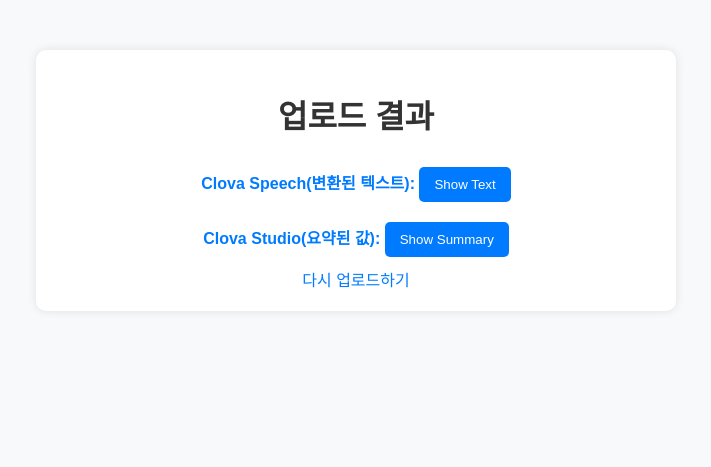
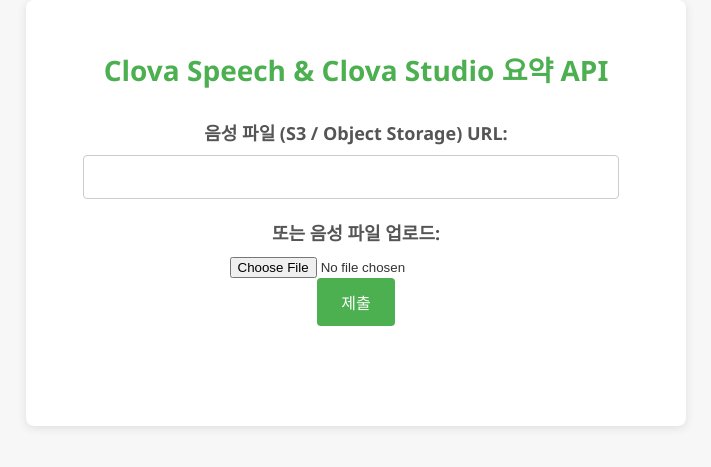
Before and after one commit to tkwk5445/Clova-API, a Flask app: template Clova API/templates/index.html in a window 1280 px wide. Shown: the top 467 px of the page, without its empty margins (284-995 px from the left). Run offline with Flask 3, Linux system fonts and the light colour scheme; the template is opened without the code that fills it, so the values that code supplies are empty.

Commit message:
Update index.html

```diff
--- a/Clova API/templates/index.html
+++ b/Clova API/templates/index.html
@@ -3,94 +3,105 @@
 <head>
     <meta charset="UTF-8">
     <meta name="viewport" content="width=device-width, initial-scale=1.0">
-    <title>업로드 결과</title>
+    <title>Clova API</title>
     <style>
         body {
-            font-family: 'Arial', sans-serif;
+            font-family: 'Segoe UI', Tahoma, Geneva, Verdana, sans-serif;
             text-align: center;
-            background-color: #f8f9fa;
+            background-color: #f7f7f7;
             margin: 0;
             padding: 0;
+            color: #333;
         }
         .container {
             max-width: 600px;
-            margin: 50px auto;
-            padding: 20px;
-            border-radius: 10px;
+            margin: 0 auto;
+            padding: 30px;
             background-color: #fff;
-            box-shadow: 0 0 10px rgba(0, 0, 0, 0.1);
+            border-radius: 8px;
+            box-shadow: 0 2px 10px rgba(0, 0, 0, 0.1);
+            position: relative;
         }
         h1 {
-            color: #333;
+            color: #4CAF50;
+            font-size: 28px;
             margin-bottom: 20px;
         }
         p {
+            font-size: 16px;
+            margin-bottom: 20px;
+        }
+        .developer-info {
+            font-style: italic;
             color: #666;
-            line-height: 1.6;
+            margin-top: 20px;
+            position: absolute;
+            bottom: 20px;
+            right: 20px;
+        }
+        form {
+            margin-top: 30px;
+            margin-bottom: 70px; /* Developer info 공간 확보 */
+        }
+        label {
+            font-weight: bold;
+            display: block;
             margin-bottom: 10px;
+            font-size: 18px;
+            color: #555;
         }
-        strong {
-            font-weight: bold;
-            color: #007bff;
+        input[type="text"] {
+            padding: 12px;
+            border: 1px solid #ccc;
+            border-radius: 4px;
+            width: calc(100% - 90px);
+            margin-right: 10px;
+            margin-bottom: 20px;
+            font-size: 16px;
+            transition: border-color 0.3s ease;
         }
-        a {
-            color: #007bff;
-            text-decoration: none;
-            transition: all 0.3s ease;
+        input[type="text"]:focus {
+            border-color: #4CAF50;
         }
-        a:hover {
-            text-decoration: underline;
+        input[type="submit"] {
+            padding: 12px 24px;
+            background-color: #4CAF50;
+            color: white;
+            border: none;
+            border-radius: 4px;
+            cursor: pointer;
+            transition: background-color 0.3s ease;
+            font-size: 16px;
         }
-        button {
-            background-color: #007bff;
-            color: white;
-            padding: 10px 15px;
-            margin: 10px 0;
-            border: none;
-            border-radius: 5px;
-            cursor: pointer;
-        }
-        #fullText, #summaryText {
-            text-align: left;
-            padding: 10px;
-            border: 1px solid #ccc;
-            margin: 10px 0;
-            display: none;
+        input[type="submit"]:hover {
+            background-color: #45a049;
         }
     </style>
-    <script>
-        function toggleDisplay(elementId, button) {
-            var x = document.getElementById(elementId);
-            if (x.style.display === 'none') {
-                x.style.display = 'block';
-                button.textContent = 'Hide Text';
-            } else {
-                x.style.display = 'none';
-                button.textContent = 'Show Text';
-            }
-        }
-    </script>
 </head>
 <body>
     <div class="container">
-        <h1>업로드 결과</h1>
-        <div>
-            <strong>Clova Speech(변환된 텍스트):</strong>
-            <button onclick="toggleDisplay('fullText', this)">Show Text</button>
+        <h1>Clova Speech & Clova Studio 요약 API</h1>
+        <form action="/" method="post" enctype="multipart/form-data" onsubmit="showPleaseWait()">
+            <label for="file_url">음성 파일 (S3 / Object Storage) URL:</label>
+            <input type="text" id="file_url" name="file_url">
+            <br>
+            <label for="voice_file">또는 음성 파일 업로드:</label>
+            <input type="file" id="voice_file" name="voice_file" accept="audio/*">
+            <br>
+            <input type="submit" value="제출">
+        </form>
+        <!-- 로딩 메시지가 표시될 부분 -->
+        <div id="loadingMessage" style="display: none;">
+            <p>잠시 기다려주세요...</p>
         </div>
-        <div id="fullText" style="display:none;">
-            <p>{{ text }}</p>
-        </div>
+    </div>
 
-        <div>
-            <strong>Clova Studio(요약된 값):</strong>
-            <button onclick="toggleDisplay('summaryText', this)">Show Summary</button>
-        </div>
-        <div id="summaryText" style="display:none;">
-            <p>{{ summary|newline_list|safe }}</p>
-        </div>
-
-        <a href="/">다시 업로드하기</a>
-    </div>
+    <script>
+        function showPleaseWait() {
+            var loadingMessage = document.getElementById('loadingMessage');
+            loadingMessage.style.display = 'block';
+            // 폼이 실제로 제출되는 것을 방지하려면 여기서 return false;를 추가합니다.
+        }
+    </script>
 </body>
 </html>
```
